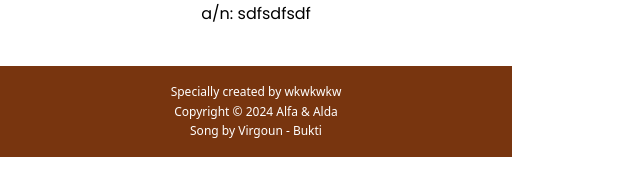
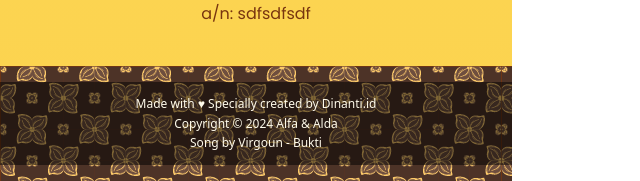
Before and after one commit to DinantiTech/nafi-anisa, a React (Vite) app: page / in a window 1280 px wide. Shown: the part 5967-6148 px from the top of the page, without its empty margins (0-640 px from the left). Before the commit the page ends 6124 px from the top, so only its background shows below. Built offline with nearby package versions, Linux system fonts and the light colour scheme; no server answers.

Commit message:
fix color schemes

```diff
--- a/src/components/commons/footer.common.jsx
+++ b/src/components/commons/footer.common.jsx
@@ -2,13 +2,14 @@ import { BRAND } from "../../contants/brand.const";
 import { SONG } from "../../contants/common.const";
 import { DATE_AKAD } from "../../contants/date.const";
 import { BOY_NAME_SHORT, GIRL_NAME_SHORT } from "../../contants/identity.const";
+import PATTERN_BATIK from '../../assets/patterns/batik/pattern_batik2.png';
 
 export default function Footer() {
     return (
-        <div className="w-full h-fit flex items-center justify-center text-center py-4 bg-amber-900 text-white text-xs leading-relaxed">
-            <div>
+        <div className="w-full h-fit flex items-center justify-center text-center py-4 bg-amber-900 text-white text-xs leading-relaxed " style={{ backgroundImage: `url(${PATTERN_BATIK})`}}>
+            <div className="w-full h-full bg-black/50 py-3 text-amber-50">
                 {/* <img src="" alt="" /> */}
-                <p>Specially created by {BRAND}</p>
+                <p>Made with &hearts; Specially created by {BRAND}</p>
                 <p>Copyright © {new Date(DATE_AKAD).getUTCFullYear()} {BOY_NAME_SHORT} & {GIRL_NAME_SHORT}</p>
                 <p>Song by {SONG}</p>
             </div>
--- a/src/components/layouts/frame.layout.jsx
+++ b/src/components/layouts/frame.layout.jsx
@@ -2,7 +2,7 @@ import PatternBatik from '../../assets/patterns/pattern_side12.svg';
 
 export default function FrameLayout({ children }) {
     return (
-        <div className="relative bg-gradient-to-bl">
+        <div className="relative">
             <div className="absolute w-full top-0">
                 <img src={PatternBatik} className="h-[100px] absolute left-0 transform rotate-[270deg]" />
                 <img src={PatternBatik} className="h-[100px] absolute right-0" />
--- a/src/components/layouts/main.layout.jsx
+++ b/src/components/layouts/main.layout.jsx
@@ -1,4 +1,4 @@
-import { COLOR_PRIMARY } from "../../contants/common.const";
+import { BG_GRADIENT, BG_COLOR_PRIMARY, IS_BG_GRADIENT, TEXT_COLOR_PRIMARY } from "../../contants/common.const";
 import { BGWELCOME } from "../../contants/images.const";
 import MusicBtn from "../buttons/music.button";
 import Footer from "../commons/footer.common";
@@ -17,7 +17,7 @@ export default function MainLayout() {
     return (
         <div className="flex relative w-full h-full justify-between antialiased">
             <MusicBtn />
-            <div className={`bg-${COLOR_PRIMARY} w-full lg:w-2/5 overflow-hidden`} >
+            <div className={`${IS_BG_GRADIENT ? BG_GRADIENT : BG_COLOR_PRIMARY} ${TEXT_COLOR_PRIMARY} w-full lg:w-2/5 overflow-hidden`} >
                 <div className="w-full ">
                     <Cover />
                     <Welcome />
--- a/src/contants/brand.const.js
+++ b/src/contants/brand.const.js
@@ -1 +1,2 @@
-export const BRAND = "wkwkwkw"
+export const BRAND = "Dinanti.id";
+export const FROM = "Cirebon"
--- a/src/contants/common.const.js
+++ b/src/contants/common.const.js
@@ -1,6 +1,10 @@
+// COLOR SCHEMES
+export const TEXT_COLOR_PRIMARY = "text-amber-900"
+export const BG_COLOR_PRIMARY = "bg-amber-600";
+export const IS_BG_GRADIENT = true;
+export const BG_GRADIENT = "bg-gradient-to-b from-amber-100 to-amber-300"
+
 // LINK RESOURCE
-export const COLOR_PRIMARY = "white";
-
 export const SPREADSHEET_ID = "1z71V03f36yTH0KLANv3oLUyagLXOUu5LKPrTgcdNm6U";
 export const HOSTNAME_APP_SCRIPT = "https://script.google.com/macros/s/AKfycbxHOC8HqA1wVhdwVsuk-3NscyIya8qW4DnI3afFLke4B4CuKmTHgJ9wzU3zBsP5wnyrvg/exec";
 export const SHEET_NAME = "RSVP";
```
